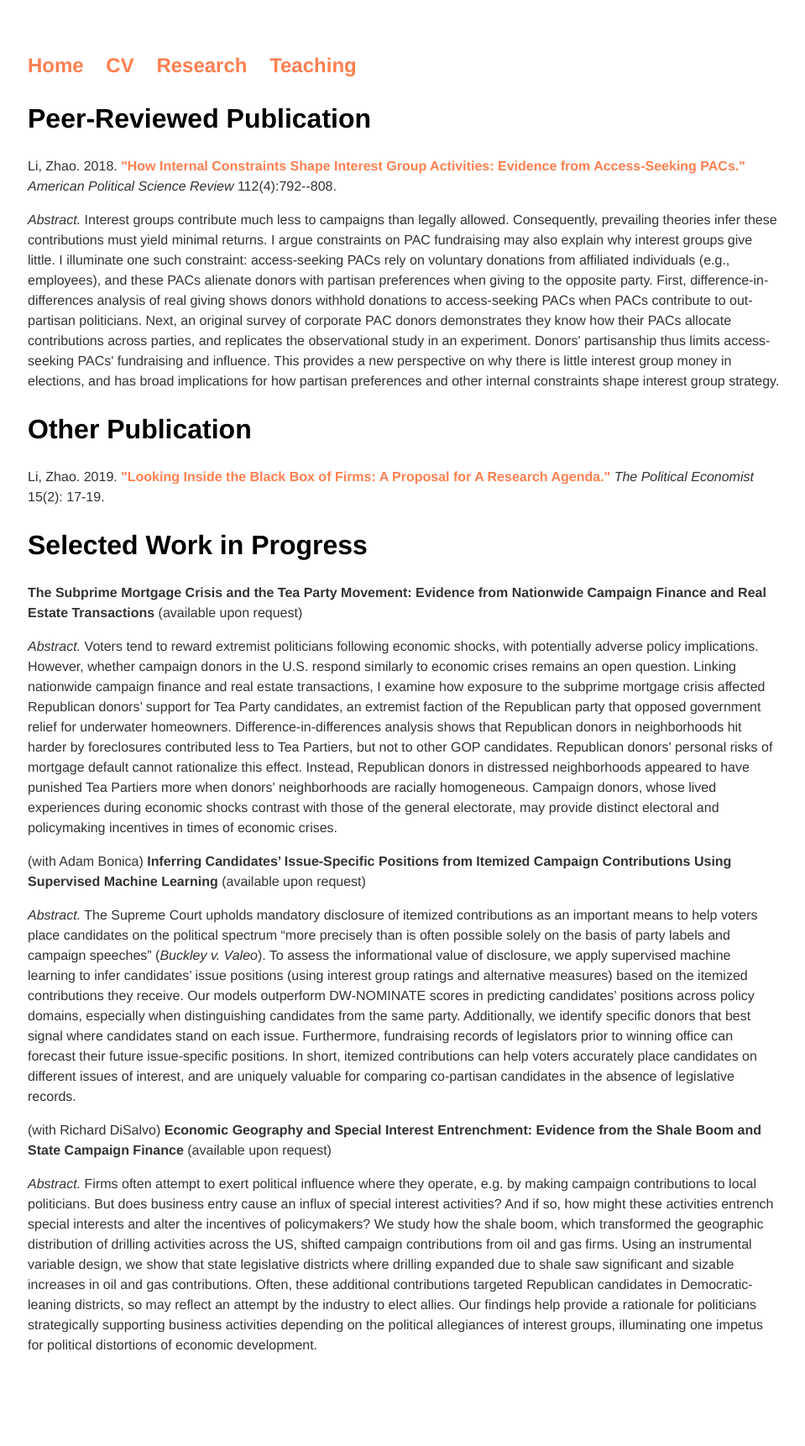
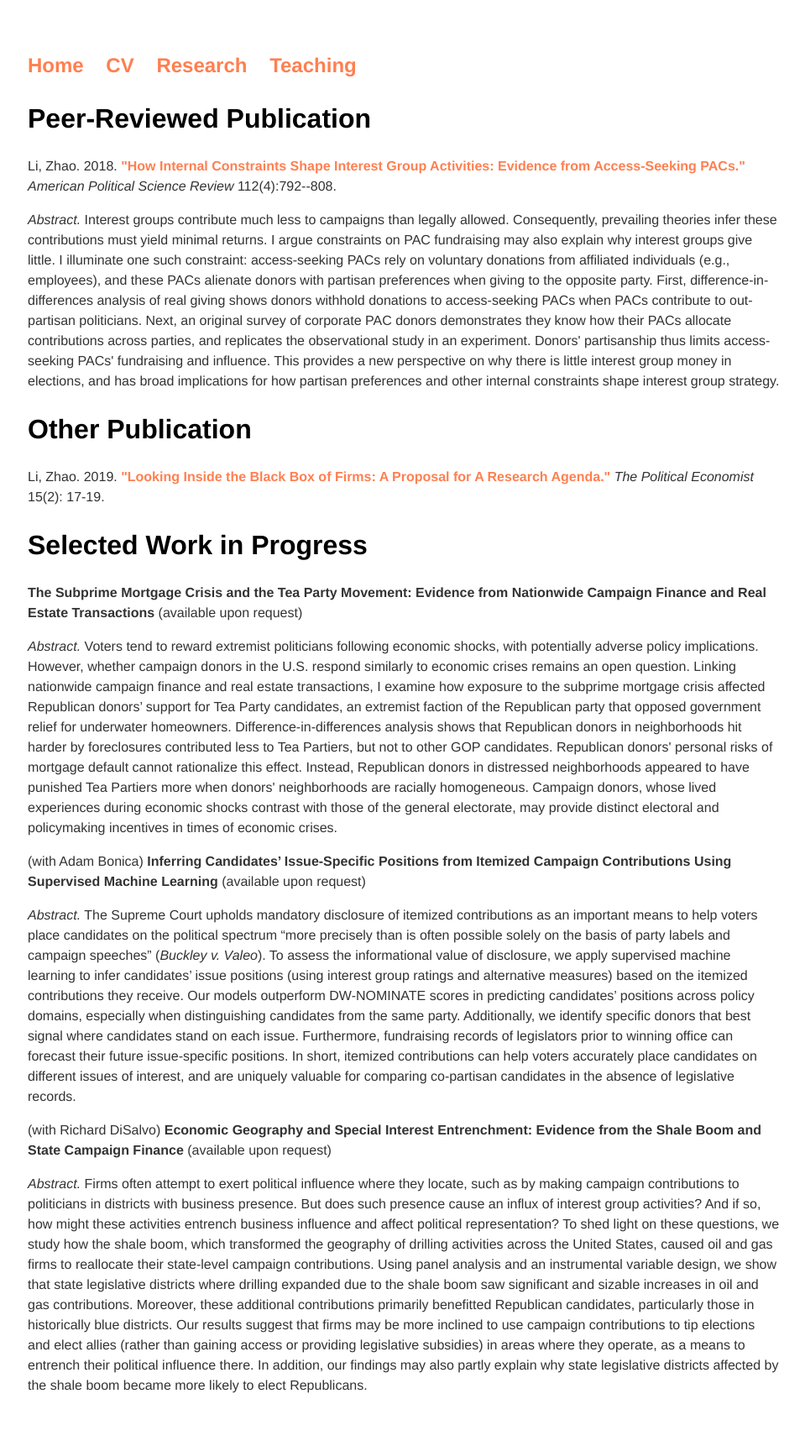
Before and after one commit to zhaoliresearch/zhaoliresearch.github.io, a Jekyll site: the page built from research/index.html, in a window 1280 px wide. Shown: the whole page at 84% size, without its empty margins (159-1118 px from the left). Built offline with Jekyll 4.4.1, drawn with Linux system fonts in a browser that asks for light colours; before the commit the page ends 1674 px from its top, so only the background shows below that.

Commit message:
Update index.html

```diff
--- a/research/index.html
+++ b/research/index.html
@@ -14,5 +14,5 @@
 <p>(with Adam Bonica) <b>Inferring Candidates’ Issue-Specific Positions from Itemized Campaign Contributions Using Supervised Machine Learning</b> (available upon request)</p>
 <p><i>Abstract.</i> The Supreme Court upholds mandatory disclosure of itemized contributions as an important means to help voters place candidates on the political spectrum “more precisely than is often possible solely on the basis of party labels and campaign speeches” (<i>Buckley v. Valeo</i>). To assess the informational value of disclosure, we apply supervised machine learning to infer candidates’ issue positions (using interest group ratings and alternative measures) based on the itemized contributions they receive. Our models outperform DW-NOMINATE scores in predicting candidates’ positions across policy domains, especially when distinguishing candidates from the same party. Additionally, we identify specific donors that best signal where candidates stand on each issue. Furthermore, fundraising records of legislators prior to winning office can forecast their future issue-specific positions. In short, itemized contributions can help voters accurately place candidates on different issues of interest, and are uniquely valuable for comparing co-partisan candidates in the absence of legislative records.</p>
 <p>(with Richard DiSalvo) <b>Economic Geography and Special Interest Entrenchment: Evidence from the Shale Boom and State Campaign Finance</b> (available upon request)</p>
-<p><i>Abstract.</i> Firms often attempt to exert political influence where they operate, e.g. by making campaign contributions to local politicians. But does business entry cause an influx of special interest activities? And if so, how might these activities entrench special interests and alter the incentives of policymakers? We study how the shale boom, which transformed the geographic distribution of drilling activities across the US, shifted campaign contributions from oil and gas firms. Using an instrumental variable design, we show that state legislative districts where drilling expanded due to shale saw significant and sizable increases in oil and gas contributions. Often, these additional contributions targeted Republican candidates in Democratic-leaning districts, so may reflect an attempt by the industry to elect allies. Our findings help provide a rationale for politicians strategically supporting business activities depending on the political allegiances of interest groups, illuminating one impetus for political distortions of economic development.</p>
+<p><i>Abstract.</i> Firms often attempt to exert political influence where they locate, such as by making campaign contributions to politicians in districts with business presence. But does such presence cause an influx of interest group activities? And if so, how might these activities entrench business influence and affect political representation? To shed light on these questions, we study how the shale boom, which transformed the geography of drilling activities across the United States, caused oil and gas firms to reallocate their state-level campaign contributions. Using panel analysis and an instrumental variable design, we show that state legislative districts where drilling expanded due to the shale boom saw significant and sizable increases in oil and gas contributions. Moreover, these additional contributions primarily benefitted Republican candidates, particularly those in historically blue districts. Our results suggest that firms may be more inclined to use campaign contributions to tip elections and elect allies (rather than gaining access or providing legislative subsidies) in areas where they operate, as a means to entrench their political influence there. In addition, our findings may also partly explain why state legislative districts affected by the shale boom became more likely to elect Republicans.</p>
 </div><!-- /.blurb -->
```
